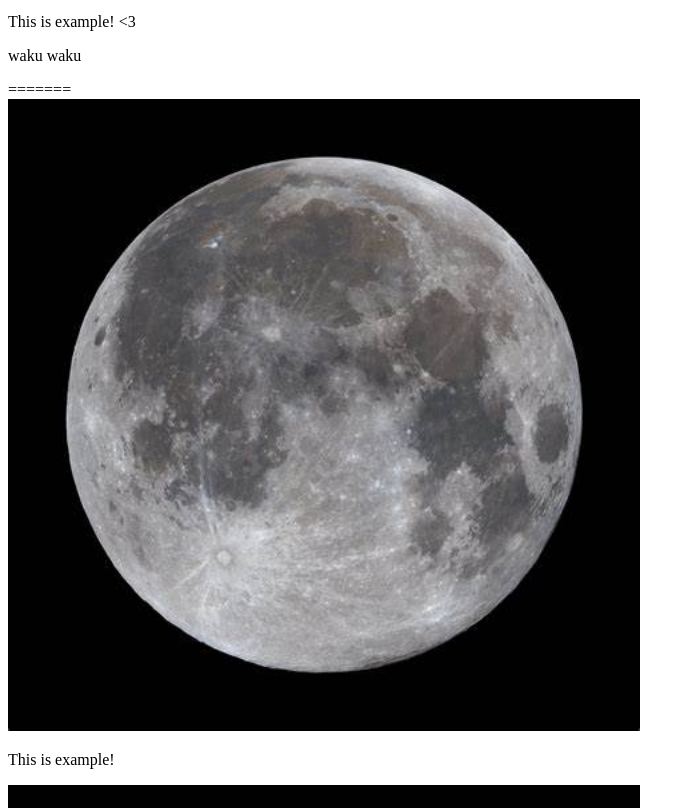
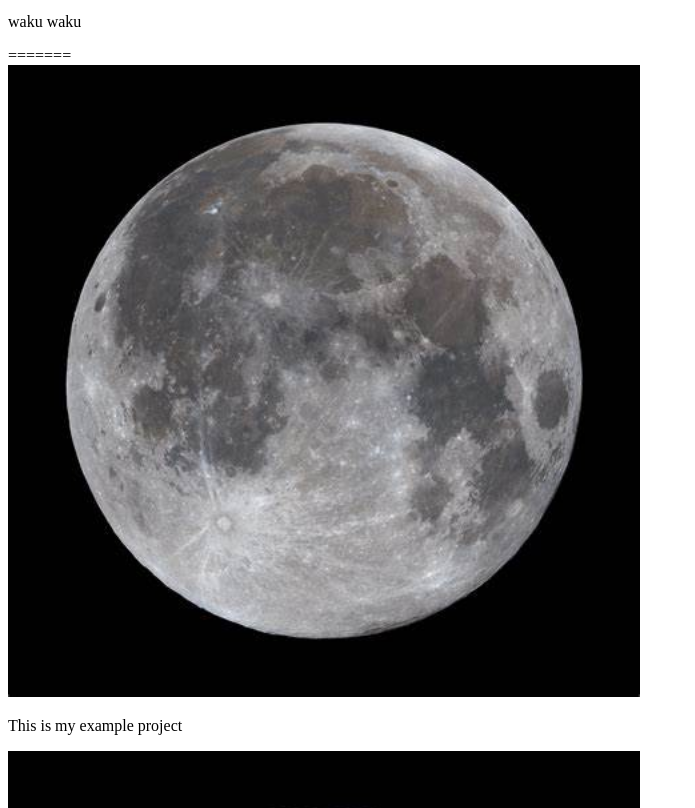
Before and after one commit to Alexxxies/hello-page, a plain HTML site: page index.html in a window 1280 px wide. Shown: the part 101-909 px from the top of the page, without its empty margins (0-695 px from the left). Drawn offline with Linux system fonts and the light colour scheme.

Commit message:
Updated index html

```diff
--- a/index.html
+++ b/index.html
@@ -5,16 +5,17 @@
     </head>
 <body>
     <h1>HELLO</h1>
-<<<<<<< HEAD
     <p> This is example! &lt;3</p>
     <p> waku waku</p>
 =======
     <div><img src="moon.jpg " style="width:50%; max-width: 960px;">
     </div>
-    <p> This is example!</p>
+    <p> This is my example project
+
+    </p>
 
     <div><img src="moon.jpg " style="width:50%; max-width: 960px;">
     </div>
->>>>>>> hello-with-images
+
 </body>
 </html>
```
